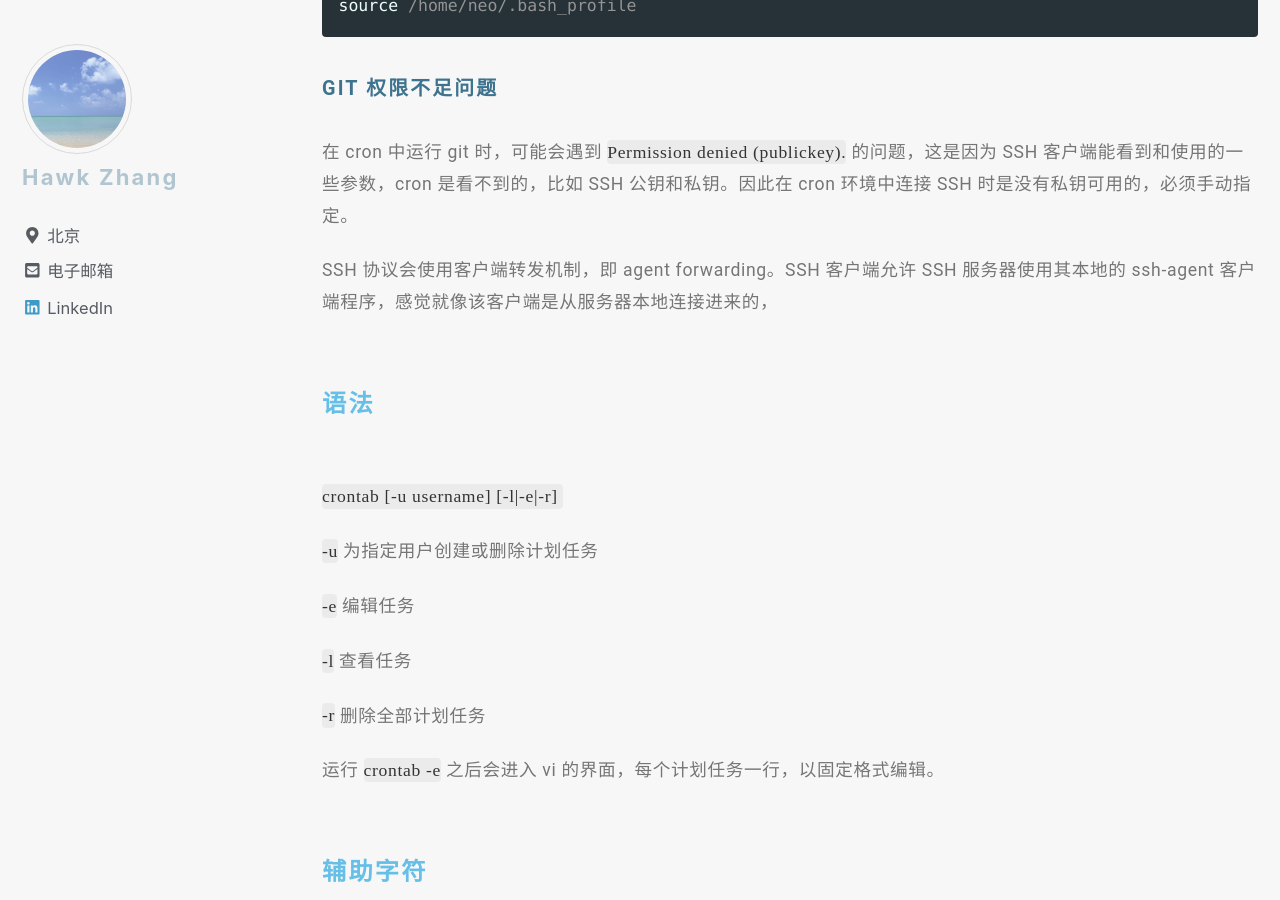
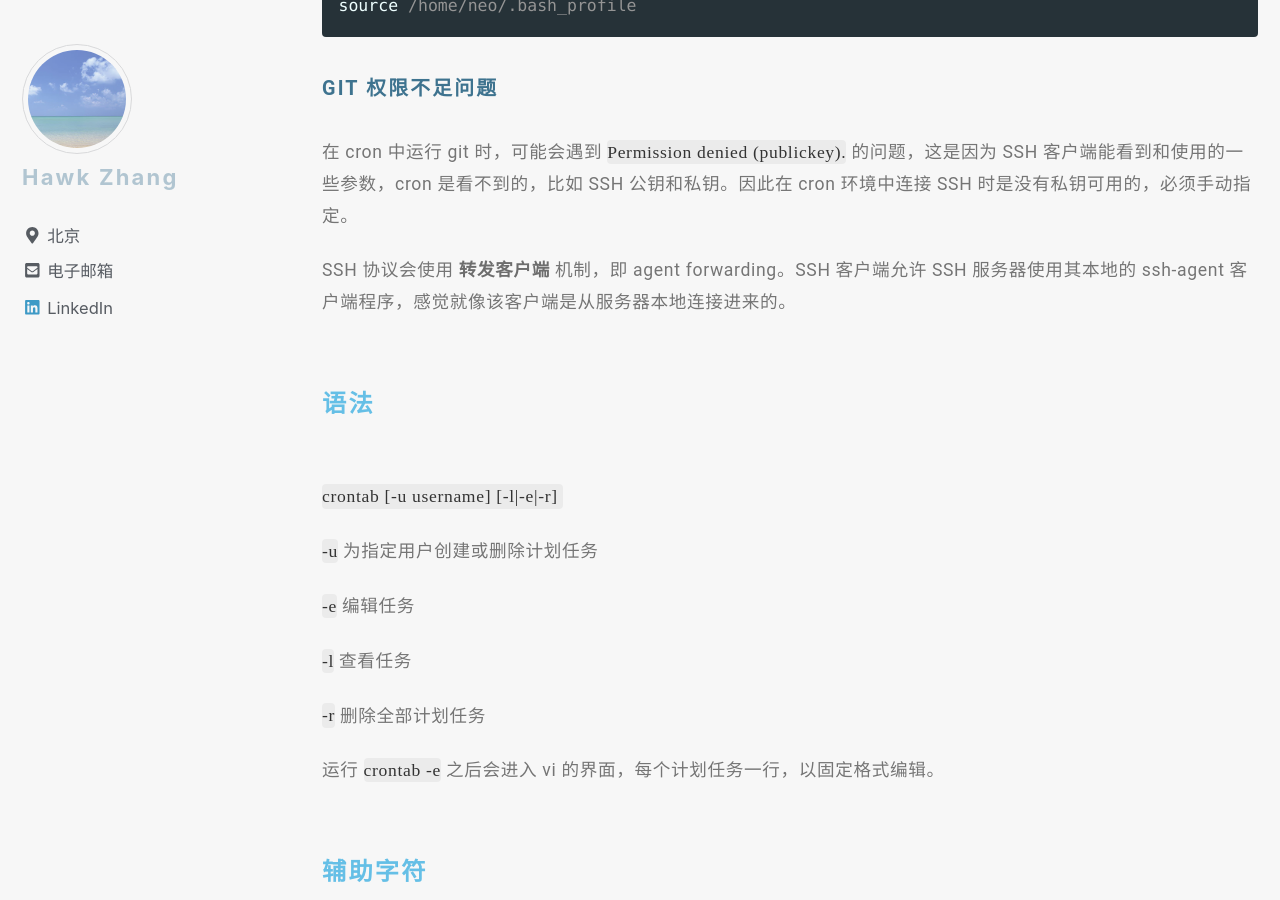
Before and after one commit to narru888/linotes_note, a Jekyll site: the page built from _posts/tools/2015-02-01-cron.md, in a window 1280 px wide and 900 px high, scrolled down 7349 px. Built offline with Jekyll 4.4.1, drawn with Linux system fonts in a browser that asks for light colours; nearby versions of some CDN libraries; a script that is not in the unit is left out; comment, search, counter and statistics services are not loaded.

Commit message:
update on 2018-08-05 18:14:01 CST

```diff
--- a/_posts/tools/2015-02-01-cron.md
+++ b/_posts/tools/2015-02-01-cron.md
@@ -289,7 +289,7 @@
 
 在 cron 中运行 git 时，可能会遇到 `Permission denied (publickey).` 的问题，这是因为 SSH 客户端能看到和使用的一些参数，cron 是看不到的，比如 SSH 公钥和私钥。因此在 cron 环境中连接 SSH 时是没有私钥可用的，必须手动指定。
 
-SSH 协议会使用客户端转发机制，即 agent forwarding。SSH 客户端允许 SSH 服务器使用其本地的 ssh-agent 客户端程序，感觉就像该客户端是从服务器本地连接进来的，
+SSH 协议会使用 **转发客户端** 机制，即 agent forwarding。SSH 客户端允许 SSH 服务器使用其本地的 ssh-agent 客户端程序，感觉就像该客户端是从服务器本地连接进来的。
 
 
 
```
Also changed, not shown: 1 other file.
